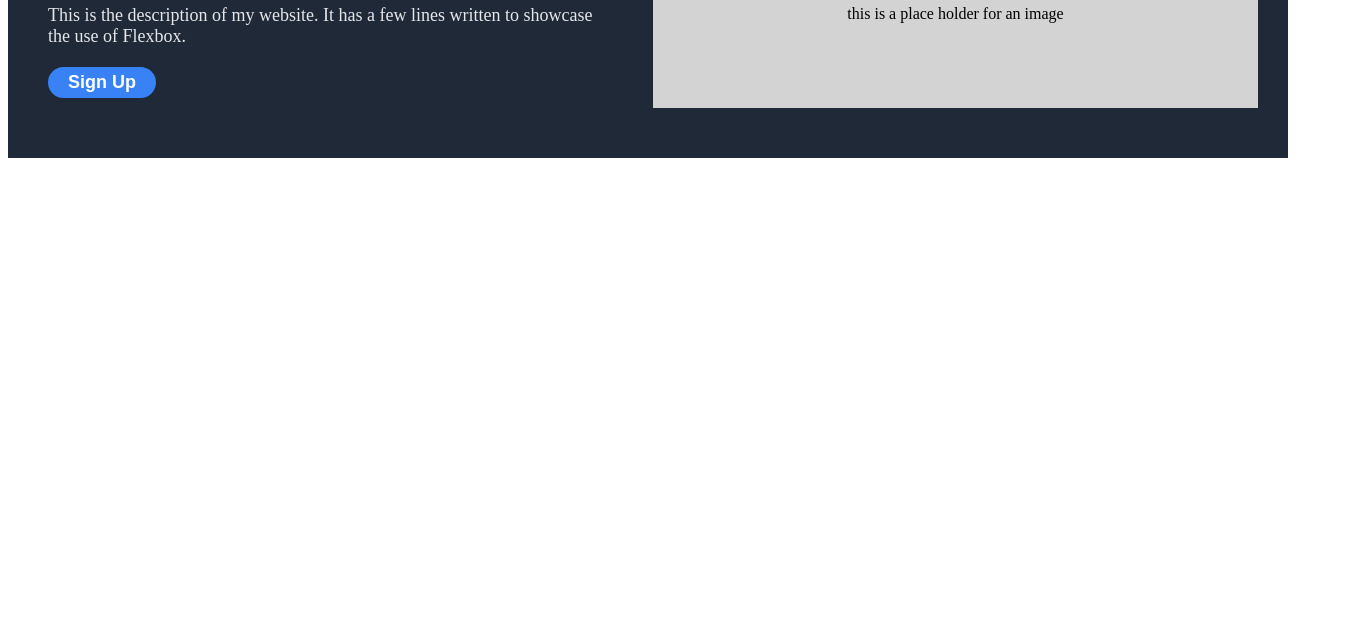
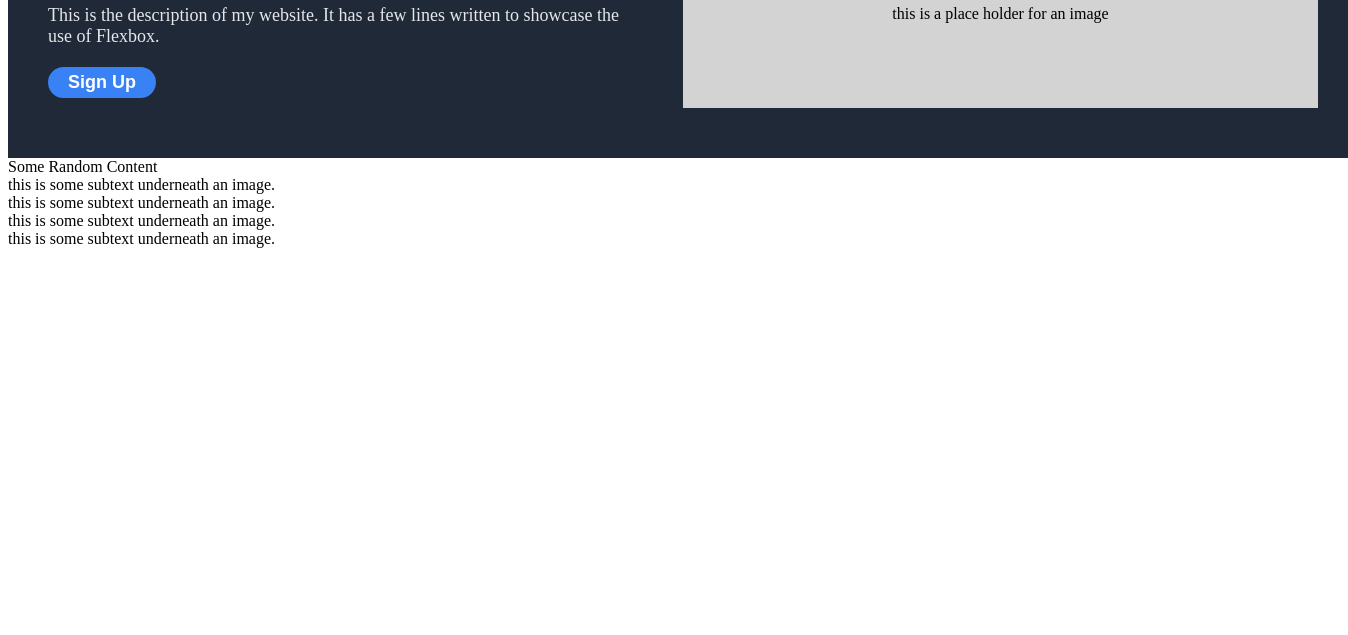
Before and after one commit to selftitledpunk/Landing_Page, a website: page index.html in a window 1280 px wide. Shown: the part 165-800 px from the top of the page, 1348 px wide, since content can reach past the window. Drawn offline with Linux system fonts and the light colour scheme.

Commit message:
initial commit

```diff
--- a/index.html
+++ b/index.html
@@ -32,6 +32,30 @@
           <div class="header-img">this is a place holder for an image</div>
         </div>
       </div>
+
+      <div class="info">
+        <div class="info-title">Some Random Content</div>
+        <div class="info-main">
+          <div class="info-content">
+            <div class="info-img"></div>
+            <div class="info-text">
+              this is some subtext underneath an image.
+            </div>
+            <div class="info-img"></div>
+            <div class="info-text">
+              this is some subtext underneath an image.
+            </div>
+            <div class="info-img"></div>
+            <div class="info-text">
+              this is some subtext underneath an image.
+            </div>
+            <div class="info-img"></div>
+            <div class="info-text">
+              this is some subtext underneath an image.
+            </div>
+          </div>
+        </div>
+      </div>
     </div>
   </body>
 </html>
--- a/style.css
+++ b/style.css
@@ -1,5 +1,6 @@
 .page {
   display: flex;
+  flex-direction: column;
   width: 100vw;
 }
 
```
